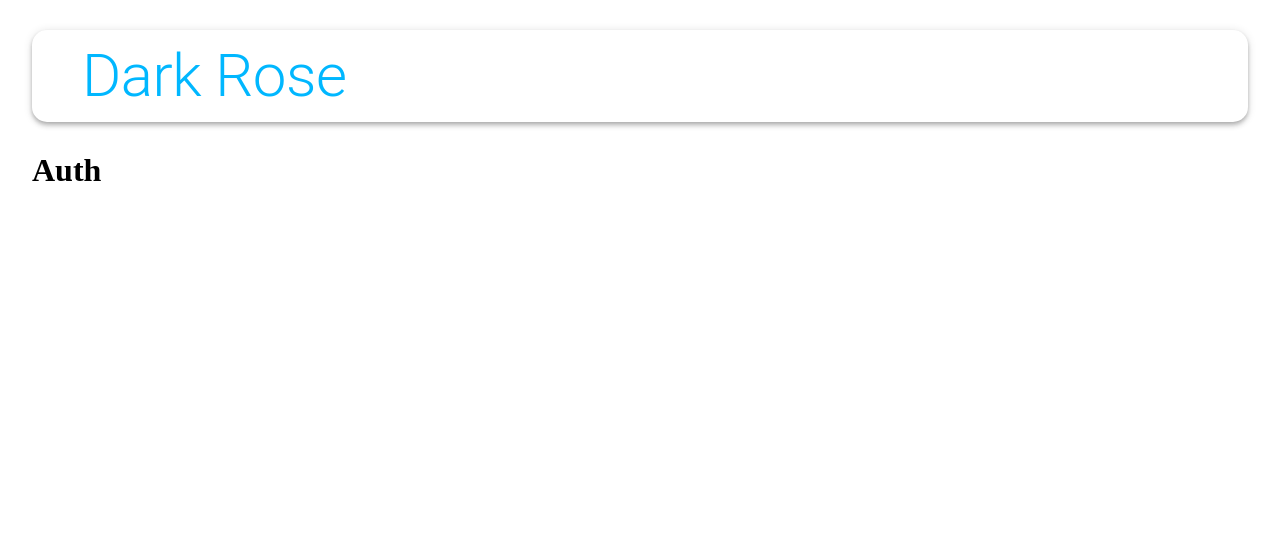
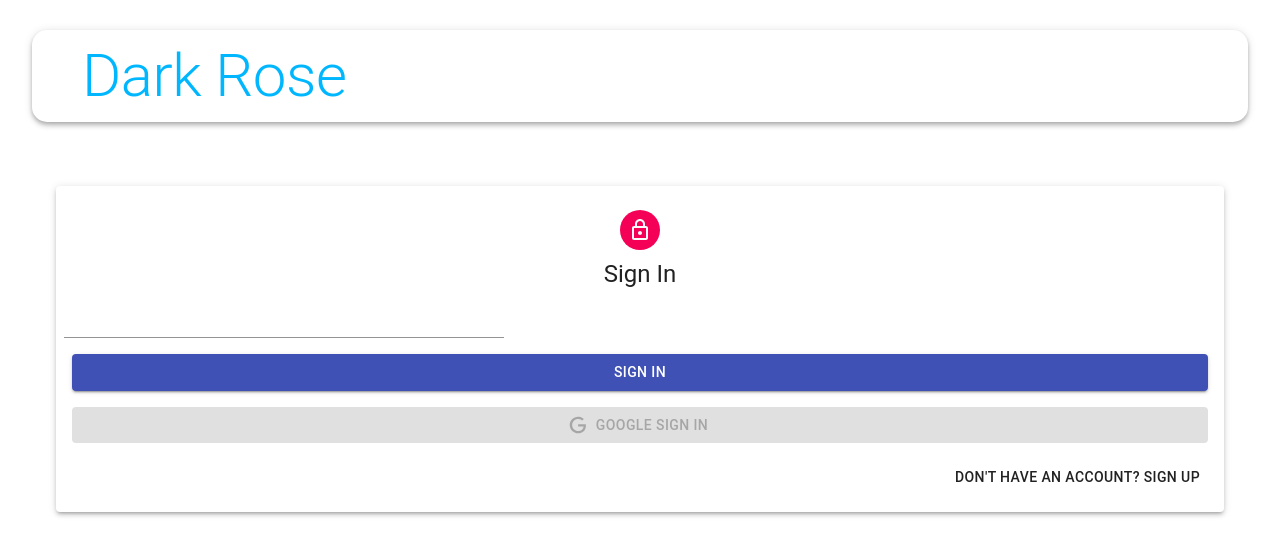
Before and after one commit to edougher/mern-tattoo-app, a React (Create React App) app in the folder client/: page /auth in a window 1280 px wide. Shown: the top 556 px of the page. Built offline with nearby package versions, Linux system fonts and the light colour scheme.

Commit message:
added get route to test in routes/user.js

```diff
--- a/client/package.json
+++ b/client/package.json
@@ -17,6 +17,7 @@
     "react-dom": "^17.0.2",
     "react-file-base64": "^1.0.3",
     "react-google-login": "^5.2.2",
+    "react-redux": "^7.2.4",
     "react-router-dom": "^5.2.0",
     "react-scripts": "4.0.3",
     "redux": "^4.1.0",
--- a/client/src/components/Auth/Auth.js
+++ b/client/src/components/Auth/Auth.js
@@ -1,11 +1,165 @@
-import React from 'react';
+import React, { useState } from "react";
+import { GoogleLogin } from "react-google-login";
+//import { useDispatch } from "react-redux";
+import { useHistory } from "react-router-dom";
+//import { signin, signup } from '../../actions/auth'
+
+import {
+  Avatar,
+  Grid,
+  Paper,
+  Button,
+  Input,
+  Typography,
+  Container,
+  TextField,
+} from "@material-ui/core";
+import LockOutlinedIcon from "@material-ui/icons/LockOutlined";
+import useStyles from "./styles";
+import Icon from "./icon";
+
+const initialState = {
+  firstName: "",
+  lastName: "",
+  email: "",
+  password: "",
+  confirmPassword: "",
+};
 
 const Auth = () => {
-    return (
-        <div>
-            <h1>Auth</h1>
-        </div>
-    );
-}
+  const classes = useStyles();
+  const [isSignUp, setIsSignUp] = useState(false);
+  const [showPassword, setShowpassword] = useState(false);
+  //const [formData, setFormData] = useState(initialState);
+  //const dispatch = useDispatch();
+  //const history = useHistory();
+
+  const handleShowPassword = () => setShowpassword(!showPassword);
+
+  const handleSubmit = (e) => {
+    // e.preventDefault();
+    // if (isSignUp) {
+    //   dispatch(signup(formData, history));
+    // } else {
+    //   dispatch(signin(formData, history));
+    // }
+    // console.log(formData);
+  };
+
+  const handleChange = (e) => {
+    //setFormData({ ...formData, [e.target.name]: e.target.value });
+  };
+
+  const switchMode = () => {
+    setIsSignUp((prevIsSignUp) => !prevIsSignUp);
+    setShowpassword(false);
+  };
+
+  const googleFailure = (error) => {
+    console.log(error);
+    console.log("Google sign in was unsuccessful");
+  };
+  const googleSuccess = async (res) => {
+    // ?. = optional chaining operator
+    // const result = res?.profileObj;
+    // const token = res?.tokenId;
+    // try {
+    //   dispatch({ type: "AUTH", data: { result, token } });
+    //   history.push("/");
+    // } catch (error) {
+    //   console.log(error);
+    // }
+  };
+
+  return (
+    <Container component="main" maxwidth="xs">
+      <Paper className={classes.paper} elevation={3}>
+        <Avatar className={classes.avatar}>
+          <LockOutlinedIcon />
+        </Avatar>
+        <Typography variant="h5">{isSignUp ? "Sign Up" : "Sign In"}</Typography>
+        <form className={classes.form} onSubmit={handleSubmit}>
+          <Grid container spacing={2}>
+            {isSignUp && (
+              <>
+                <Input
+                  name="firstName"
+                  label="First Name"
+                  handleChange={handleChange}
+                  autoFocus
+                  half
+                />
+                <Input
+                  name="lastName"
+                  label="Last Name"
+                  handleChange={handleChange}
+                  half
+                />
+              </>
+            )}
+            <Input
+              name="email"
+              label="Email Address"
+              handleChange={handleChange}
+              type="email"
+            />
+            <Input
+              name="password"
+              label="Password"
+              handleChange={handleChange}
+              type={showPassword ? "text" : "password"}
+              handleShowPassword={handleShowPassword}
+            />
+            {isSignUp && (
+              <Input
+                name="confirmPassword"
+                label="Confirm Password"
+                handleChange={handleChange}
+                type="password"
+              />
+            )}
+          </Grid>
+          <Button
+            className={classes.submit}
+            type="submit"
+            fullWidth
+            variant="contained"
+            color="primary"
+          >
+            {isSignUp ? "Sign Up" : "Sign In"}
+          </Button>
+          <GoogleLogin
+            clientId="852523325882-l46cv3erd7mo2schm9b5hb60udf71pic.apps.googleusercontent.com"
+            render={(renderProps) => (
+              <Button
+                className={classes.googleButton}
+                color="primary"
+                fullWidth
+                onClick={renderProps.onClick}
+                disabled={renderProps.disabled}
+                startIcon={<Icon />}
+                variant="contained"
+              >
+                Google Sign In
+              </Button>
+            )}
+            onSuccess={googleSuccess}
+            onFailure={googleFailure}
+            cookiePolicy="single_host_origin"
+          />
+          <Grid container justify="flex-end">
+            <Grid item>
+              <Button onClick={switchMode}>
+                {isSignUp
+                  ? "Already have an account? Sign In"
+                  : "Don't have an account? Sign Up"}
+              </Button>
+            </Grid>
+          </Grid>
+        </form>
+      </Paper>
+    </Container>
+  );
+};
 
 export default Auth;
--- /dev/null
+++ b/client/src/components/Auth/icon.js
@@ -0,0 +1,12 @@
+import React from 'react';
+
+const icon = () => (
+  <svg style={{ width: '20px', height: '20px' }} viewBox="0 0 24 24">
+    <path
+      fill="currentColor"
+      d="M21.35,11.1H12.18V13.83H18.69C18.36,17.64 15.19,19.27 12.19,19.27C8.36,19.27 5,16.25 5,12C5,7.9 8.2,4.73 12.2,4.73C15.29,4.73 17.1,6.7 17.1,6.7L19,4.72C19,4.72 16.56,2 12.1,2C6.42,2 2.03,6.8 2.03,12C2.03,17.05 6.16,22 12.25,22C17.6,22 21.5,18.33 21.5,12.91C21.5,11.76 21.35,11.1 21.35,11.1V11.1Z"
+    />
+  </svg>
+);
+
+export default icon;
--- a/client/src/components/Auth/styles.js
+++ b/client/src/components/Auth/styles.js
@@ -0,0 +1,30 @@
+import { makeStyles } from '@material-ui/core/styles';
+
+export default makeStyles((theme) => ({
+  paper: {
+    marginTop: theme.spacing(8),
+    display: 'flex',
+    flexDirection: 'column',
+    alignItems: 'center',
+    padding: theme.spacing(2),
+  },
+  root: {
+    '& .MuiTextField-root': {
+      margin: theme.spacing(1),
+    },
+  },
+  avatar: {
+    margin: theme.spacing(1),
+    backgroundColor: theme.palette.secondary.main,
+  },
+  form: {
+    width: '100%', // Fix IE 11 issue.
+    marginTop: theme.spacing(3),
+  },
+  submit: {
+    margin: theme.spacing(3, 0, 2),
+  },
+  googleButton: {
+    marginBottom: theme.spacing(2),
+  },
+}));
```
Also changed, not shown: client/src/components/Auth/Input.js (added, +27 -0 lines), 2 other files (tests, documents, lock files or other folders).
